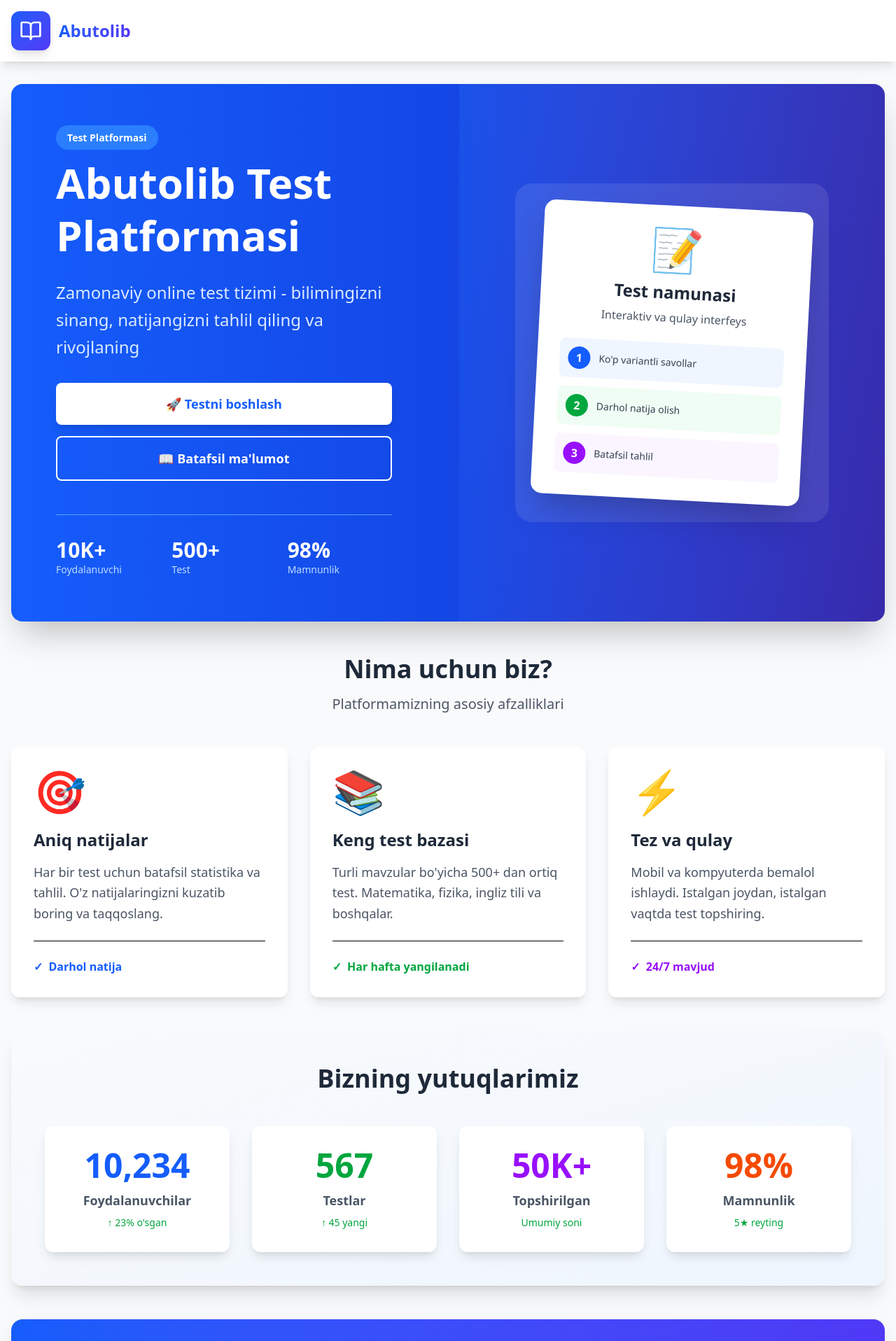
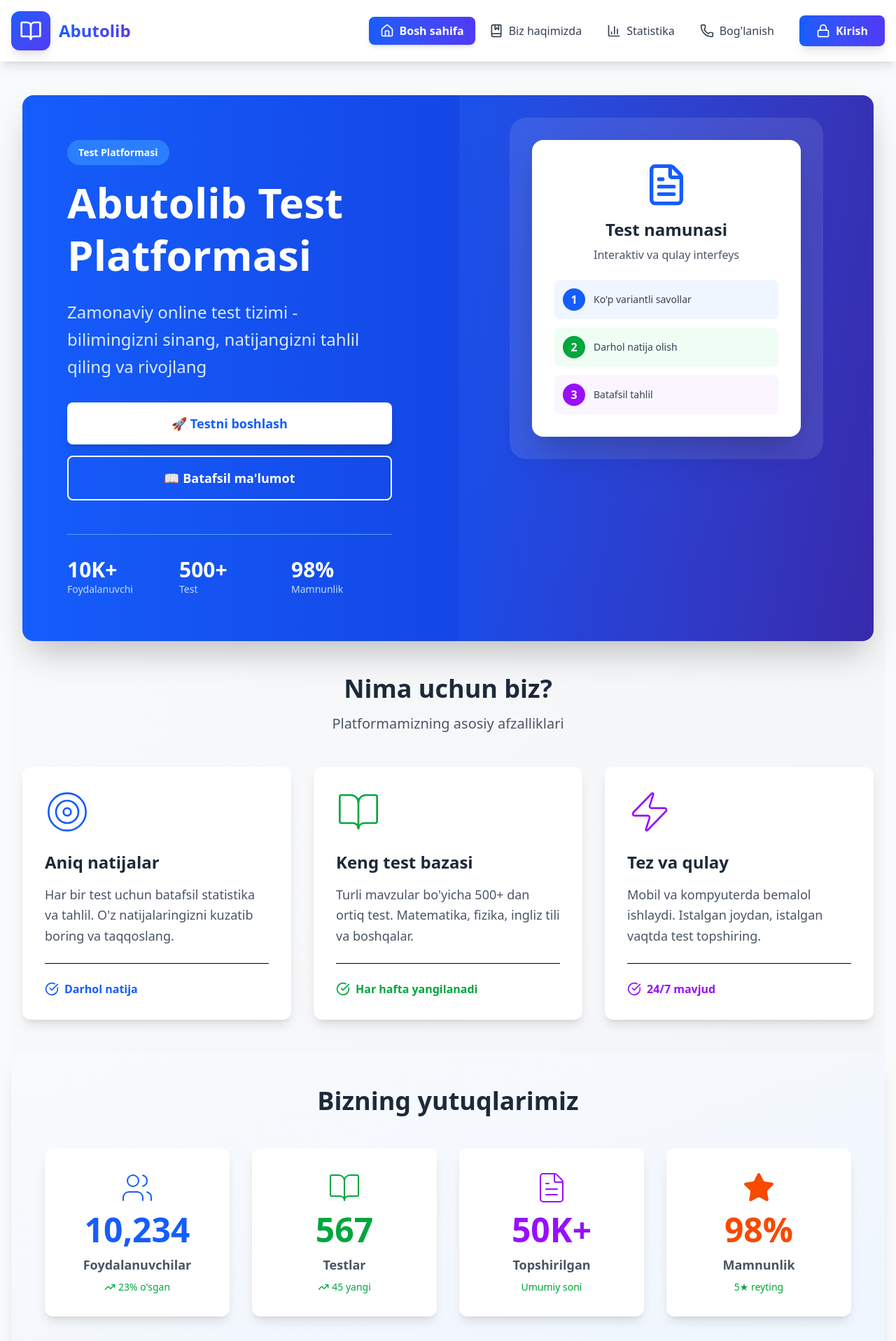
Before and after one commit to shoyimobloqulov/abutolib-front, a Vue app: page / in a window 1280 px wide. Shown: the top 1916 px of the page at 70% size. Built offline with nearby package versions, Linux system fonts and the light colour scheme.

Commit message:
Refactor Navbar and HomeView components for improved layout and readability

```diff
--- a/src/components/Navbar.vue
+++ b/src/components/Navbar.vue
@@ -13,7 +13,7 @@
         </RouterLink>
 
         <!-- Desktop Menu -->
-        <div class="hidden lg:flex items-center gap-1">
+        <div class="lg:flex items-center gap-1">
           <RouterLink
             to="/"
             class="px-4 py-2 rounded-lg font-medium transition flex items-center gap-2 text-gray-700 hover:text-blue-600 hover:bg-blue-50"
--- a/src/views/HomeView.vue
+++ b/src/views/HomeView.vue
@@ -1,12 +1,12 @@
 <template>
-  <div class="home">
-    <!-- Hero Section - Katta -->
-    <section class="bg-gradient-to-r from-blue-600 via-blue-700 to-indigo-800 text-white rounded-2xl overflow-hidden mb-12 shadow-2xl">
+  <div class="min-h-screen bg-gradient-to-br from-gray-50 to-gray-100">
+    <!-- Hero Section -->
+    <section class="bg-gradient-to-r from-blue-600 via-blue-700 to-indigo-800 text-white rounded-2xl overflow-hidden mb-12 shadow-2xl mx-4 mt-4">
       <div class="grid md:grid-cols-2 gap-8 items-center">
-        <!-- Matn qismi -->
+        <!-- Text Part -->
         <div class="p-12 md:p-16">
           <div class="mb-4">
-            <span class="bg-blue-500 text-white px-4 py-2 rounded-full text-sm font-semibold">
+            <span class="bg-blue-500 text-white px-4 py-2 rounded-full text-sm font-semibold inline-block">
               Test Platformasi
             </span>
           </div>
@@ -14,7 +14,7 @@
             Abutolib Test Platformasi
           </h1>
           <p class="text-xl md:text-2xl mb-8 text-blue-100 leading-relaxed">
-            Zamonaviy online test tizimi - bilimingizni sinang, natijangizni tahlil qiling va rivojlaning
+            Zamonaviy online test tizimi - bilimingizni sinang, natijangizni tahlil qiling va rivojlang
           </p>
           <div class="flex flex-col sm:flex-row gap-4">
             <RouterLink
@@ -48,15 +48,13 @@
           </div>
         </div>
 
-        <!-- Rasm qismi -->
-        <div class="relative h-full min-h-[500px] md:min-h-[600px]">
+        <!-- Image Part -->
+        <div class="relative h-full min-h-[500px] md:min-h-[600px] p-8">
           <div class="absolute inset-0 bg-gradient-to-br from-blue-500/20 to-transparent"></div>
-          <!-- Rasm o'rniga placeholder -->
-          <div class="absolute inset-0 flex items-center justify-center p-8">
-            <div class="bg-white/10 backdrop-blur-sm rounded-3xl p-8 w-full max-w-md">
-              <div class="bg-white rounded-2xl p-8 shadow-2xl transform rotate-3 hover:rotate-0 transition duration-300">
+          <div class="relative bg-white/10 backdrop-blur-sm rounded-3xl p-8 w-full max-w-md mx-auto">
+            <div class="bg-white rounded-2xl p-8 shadow-2xl transform hover:rotate-0 transition duration-300">
               <div class="text-center mb-6">
-                  <div class="text-6xl mb-4">📝</div>
+                <FileText class="w-16 h-16 text-blue-600 mx-auto mb-4" />
                 <h3 class="text-2xl font-bold text-gray-800 mb-2">Test namunasi</h3>
                 <p class="text-gray-600">Interaktiv va qulay interfeys</p>
               </div>
@@ -78,54 +76,56 @@
           </div>
         </div>
       </div>
-      </div>
     </section>
 
-    <!-- Features Section - Yaxshilangan -->
-    <section class="mb-12">
+    <!-- Features Section -->
+    <section class="mb-12 px-4 max-w-7xl mx-auto">
       <div class="text-center mb-12">
         <h2 class="text-4xl font-bold text-gray-800 mb-4">Nima uchun biz?</h2>
         <p class="text-xl text-gray-600">Platformamizning asosiy afzalliklari</p>
       </div>
 
       <div class="grid md:grid-cols-3 gap-8">
+        <!-- Feature 1 -->
         <div class="bg-white p-8 rounded-xl shadow-lg hover:shadow-2xl transition transform hover:-translate-y-2">
-          <div class="text-6xl mb-6">🎯</div>
+          <Target class="w-16 h-16 text-blue-600 mb-6" strokeWidth={1.5} />
           <h3 class="text-2xl font-bold mb-4 text-gray-800">Aniq natijalar</h3>
           <p class="text-gray-600 text-lg leading-relaxed">
             Har bir test uchun batafsil statistika va tahlil. O'z natijalaringizni kuzatib boring va taqqoslang.
           </p>
           <div class="mt-6 pt-6 border-t">
             <div class="flex items-center text-blue-600 font-semibold">
-              <span class="mr-2">✓</span>
+              <CheckCircle class="w-5 h-5 mr-2" />
               <span>Darhol natija</span>
             </div>
           </div>
         </div>
 
+        <!-- Feature 2 -->
         <div class="bg-white p-8 rounded-xl shadow-lg hover:shadow-2xl transition transform hover:-translate-y-2">
-          <div class="text-6xl mb-6">📚</div>
+          <BookOpen class="w-16 h-16 text-green-600 mb-6" strokeWidth={1.5} />
           <h3 class="text-2xl font-bold mb-4 text-gray-800">Keng test bazasi</h3>
           <p class="text-gray-600 text-lg leading-relaxed">
             Turli mavzular bo'yicha 500+ dan ortiq test. Matematika, fizika, ingliz tili va boshqalar.
           </p>
           <div class="mt-6 pt-6 border-t">
             <div class="flex items-center text-green-600 font-semibold">
-              <span class="mr-2">✓</span>
+              <CheckCircle class="w-5 h-5 mr-2" />
               <span>Har hafta yangilanadi</span>
             </div>
           </div>
         </div>
 
+        <!-- Feature 3 -->
         <div class="bg-white p-8 rounded-xl shadow-lg hover:shadow-2xl transition transform hover:-translate-y-2">
-          <div class="text-6xl mb-6">⚡</div>
+          <Zap class="w-16 h-16 text-purple-600 mb-6" strokeWidth={1.5} />
           <h3 class="text-2xl font-bold mb-4 text-gray-800">Tez va qulay</h3>
           <p class="text-gray-600 text-lg leading-relaxed">
             Mobil va kompyuterda bemalol ishlaydi. Istalgan joydan, istalgan vaqtda test topshiring.
           </p>
           <div class="mt-6 pt-6 border-t">
             <div class="flex items-center text-purple-600 font-semibold">
-              <span class="mr-2">✓</span>
+              <CheckCircle class="w-5 h-5 mr-2" />
               <span>24/7 mavjud</span>
             </div>
           </div>
@@ -133,33 +133,50 @@
       </div>
     </section>
 
-    <!-- Statistics Section - Kattaroq -->
-    <section class="bg-gradient-to-br from-gray-50 to-blue-50 rounded-2xl shadow-xl p-12 mb-12">
+    <!-- Statistics Section -->
+    <section class="bg-gradient-to-br from-gray-50 to-blue-50 rounded-2xl shadow-xl p-12 mb-12 mx-4 max-w-7xl mx-auto">
       <h2 class="text-4xl font-bold text-center mb-12 text-gray-800">Bizning yutuqlarimiz</h2>
       <div class="grid md:grid-cols-4 gap-8">
+        <!-- Stat 1 -->
         <div class="text-center">
           <div class="bg-white rounded-xl p-8 shadow-lg hover:shadow-2xl transition transform hover:scale-105">
+            <Users class="w-12 h-12 text-blue-600 mx-auto mb-3" strokeWidth={1.5} />
             <div class="text-5xl font-bold text-blue-600 mb-3">10,234</div>
             <div class="text-gray-600 text-lg font-semibold">Foydalanuvchilar</div>
-            <div class="text-green-600 text-sm mt-2">↑ 23% o'sgan</div>
+            <div class="text-green-600 text-sm mt-2 flex items-center justify-center">
+              <TrendingUp class="w-4 h-4 mr-1" />
+              23% o'sgan
             </div>
           </div>
+        </div>
+
+        <!-- Stat 2 -->
         <div class="text-center">
           <div class="bg-white rounded-xl p-8 shadow-lg hover:shadow-2xl transition transform hover:scale-105">
+            <BookOpen class="w-12 h-12 text-green-600 mx-auto mb-3" strokeWidth={1.5} />
             <div class="text-5xl font-bold text-green-600 mb-3">567</div>
             <div class="text-gray-600 text-lg font-semibold">Testlar</div>
-            <div class="text-green-600 text-sm mt-2">↑ 45 yangi</div>
+            <div class="text-green-600 text-sm mt-2 flex items-center justify-center">
+              <TrendingUp class="w-4 h-4 mr-1" />
+              45 yangi
             </div>
           </div>
+        </div>
+
+        <!-- Stat 3 -->
         <div class="text-center">
           <div class="bg-white rounded-xl p-8 shadow-lg hover:shadow-2xl transition transform hover:scale-105">
+            <FileText class="w-12 h-12 text-purple-600 mx-auto mb-3" strokeWidth={1.5} />
             <div class="text-5xl font-bold text-purple-600 mb-3">50K+</div>
             <div class="text-gray-600 text-lg font-semibold">Topshirilgan</div>
             <div class="text-green-600 text-sm mt-2">Umumiy soni</div>
           </div>
         </div>
+
+        <!-- Stat 4 -->
         <div class="text-center">
           <div class="bg-white rounded-xl p-8 shadow-lg hover:shadow-2xl transition transform hover:scale-105">
+            <Star class="w-12 h-12 text-orange-600 mx-auto mb-3" strokeWidth={1.5} fill="currentColor" />
             <div class="text-5xl font-bold text-orange-600 mb-3">98%</div>
             <div class="text-gray-600 text-lg font-semibold">Mamnunlik</div>
             <div class="text-green-600 text-sm mt-2">5★ reyting</div>
@@ -169,16 +186,17 @@
     </section>
 
     <!-- CTA Section -->
-    <section class="bg-gradient-to-r from-blue-600 to-indigo-600 text-white rounded-2xl p-12 text-center shadow-2xl">
+    <section class="bg-gradient-to-r from-blue-600 to-indigo-600 text-white rounded-2xl p-12 text-center shadow-2xl mx-4 mb-4">
       <h2 class="text-4xl font-bold mb-4">Tayyor misiz?</h2>
       <p class="text-xl mb-8 text-blue-100">
         Ro'yxatdan o'ting va testlarni boshlang. Bu mutlaqo bepul!
       </p>
       <RouterLink
         to="/login"
-        class="inline-block bg-white text-blue-600 px-12 py-4 rounded-lg font-bold text-xl hover:bg-gray-100 transition transform hover:scale-105 shadow-xl"
+        class="inline-block bg-white text-blue-600 px-12 py-4 rounded-lg font-bold text-xl hover:bg-gray-100 transition transform hover:scale-105 shadow-xl flex items-center justify-center gap-2"
       >
-        Hoziroq boshlash →
+        Hoziroq boshlash
+        <ArrowRight class="w-6 h-6" strokeWidth={1.5} />
       </RouterLink>
     </section>
   </div>
@@ -186,4 +204,9 @@
 
 <script setup>
 import { RouterLink } from 'vue-router'
+import { Target, BookOpen, Zap, Users, FileText, TrendingUp, Star, CheckCircle, ArrowRight } from 'lucide-vue-next'
 </script>
+
+<style scoped>
+/* Custom animations */
+</style>
```
Lines whose indentation alone changed are shown as unchanged.
